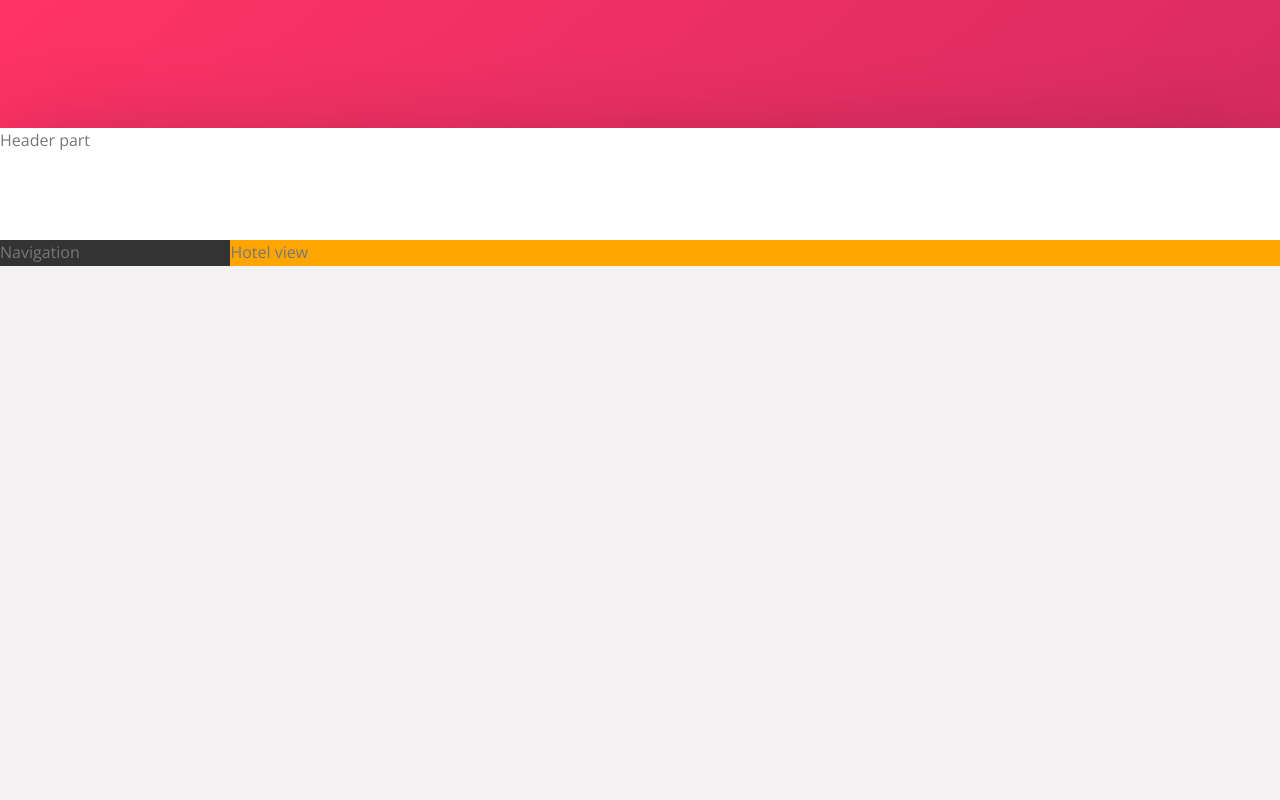
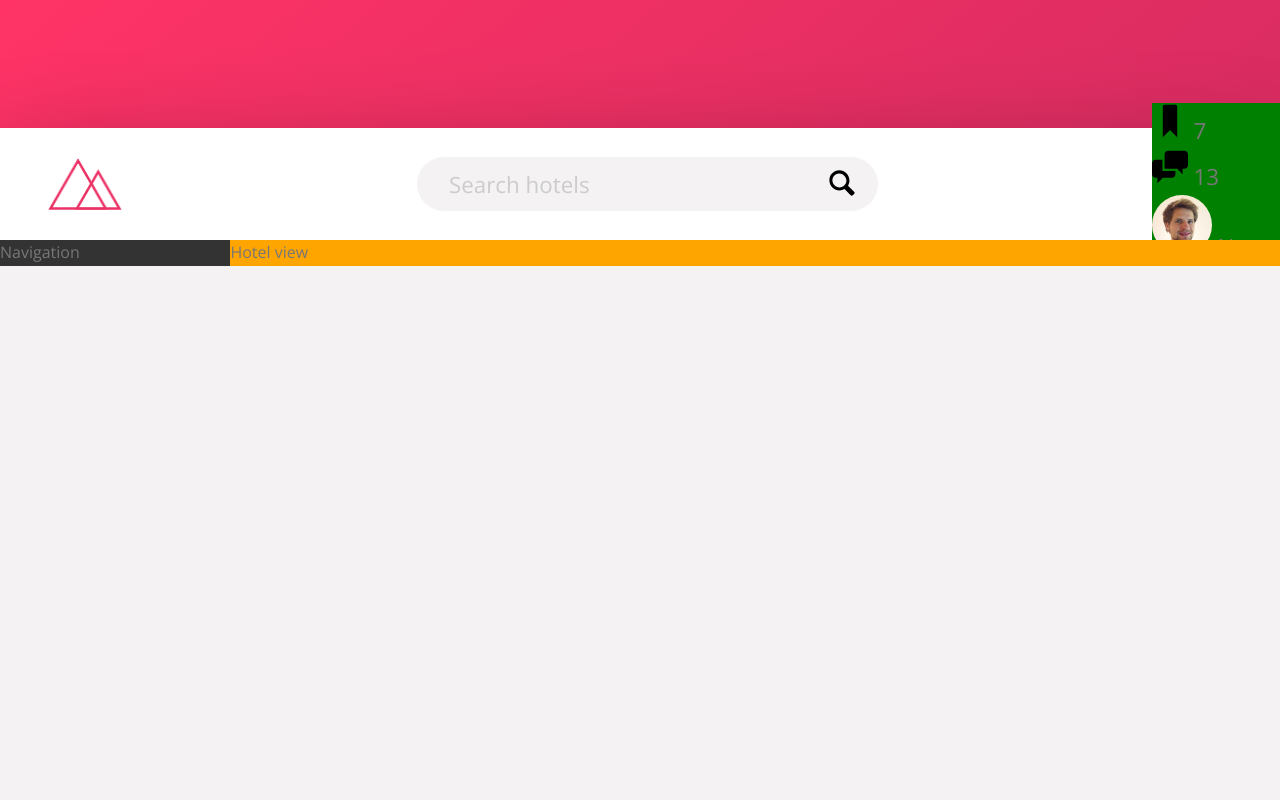
Before and after one commit to koh1project/sass-trillo, a website: page index.html in a window 1280 px wide. Shown: the top 800 px of the page. Drawn offline with nearby package versions, Linux system fonts and the light colour scheme; files that its build step writes are made by us from their sources.

Commit message:
Set search box

```diff
--- a/index.html
+++ b/index.html
@@ -15,8 +15,36 @@
 <body>
   <div class="container">
     <header class="header">
-      Header part
+      <img src="img/logo.png" alt="trillo logo" class="logo">
+      <form action="#" class="search">
+        <input type="text" class="search__input" placeholder="Search hotels" />
+        <button class="search__button">
+          <svg class="search__icon">
+            <use xlink:href="img/sprite.svg#icon-magnifying-glass"></use>
+          </svg>
+        </button>
+      </form>
+      <nav class="user-nav">
+        <div class="user-nav__icon-box">
+          <svg class="user-nav__icon">
+            <use xlink:href="img/sprite.svg#icon-bookmark" ></use>
+          </svg>
+          <span class="user-nav__notification">7</span>
+        </div>
+        <div class="user-nav__icon-box">
+          <svg class="user-nav__icon">
+            <use xlink:href="img/sprite.svg#icon-chat" ></use>
+          </svg>
+          <span class="user-nav__notification">13</span>
+        </div>
+        <div class="user-nav__user">
+          <img src="img/user.jpg" alt="User photo" class="user-nav__user-photo">
+          <span class="user-nav__user-name">Name</span>
+        </div>
+      </nav>
     </header>
+
+
     <div class="content">
       <nav class="sidebar">
         Navigation
--- a/sass/_components.scss
+++ b/sass/_components.scss
@@ -0,0 +1,82 @@
+//////////////////////////////////////////////
+//  LOGO
+.logo {
+  height: 3.25rem;
+  margin-left: 3rem;
+}
+
+//////////////////////////////////////////////
+//  SEARCH
+.search {
+  flex: 0 0 40%;
+
+  display: flex;
+  align-items: center;
+  justify-content: center;
+
+  &__input {
+    font-family: inherit;
+    font-size: inherit;
+    color: inherit;
+    background-color: var(--color-grey-light-2);
+    border: none;
+    padding: .7rem 2rem;
+    border-radius: 100px;
+    width: 90%;
+    transition: all .2s;
+    margin-right: -3.25rem;
+
+    &:focus {
+      outline: none;
+      width: 100%;
+      background-color: var(--color-grey-light-3);
+    }
+    &::-webkit-input-placeholder {
+      font-weight: 100;
+      color: var(--color-grey-light-4);
+    }
+  }
+
+  &__input:focus+&__button {
+    background-color: var(--color-grey-light-3);
+  }
+
+  &__button {
+    border: none;
+    background-color: var(--color-grey-light-2);
+
+    &:focus {
+      outline: none;
+    }
+
+    &:active {
+      transform: translateY(2px);
+    }
+  }
+
+  &__icon {
+    height: 2rem;
+    width: 2rem;
+    fill: var(--color-grey-dark-3);
+  }
+}
+
+
+
+//////////////////////////////////////////////
+//  USER NAVIGATION
+.user-nav {
+  background-color: green;
+  &__icon-box {}
+  &__icon {
+    height: 2.25rem;
+    width: 2.25rem;
+  }
+  &__notification {}
+  &__user {}
+  &__user-photo {
+    height: 3.75rem;
+    border-radius: 50%;
+  }
+  &__user-name {}
+}
--- a/sass/_layout.scss
+++ b/sass/_layout.scss
@@ -8,9 +8,14 @@
 }
 
 .header {
+  font-size: 1.4rem;
   height: 7rem;
   background-color: #fff;
   border-bottom: var(--color-grey-light-2);
+
+  display: flex;
+  justify-content: space-between;
+  align-items: center;
 }
 
 .content {
```
